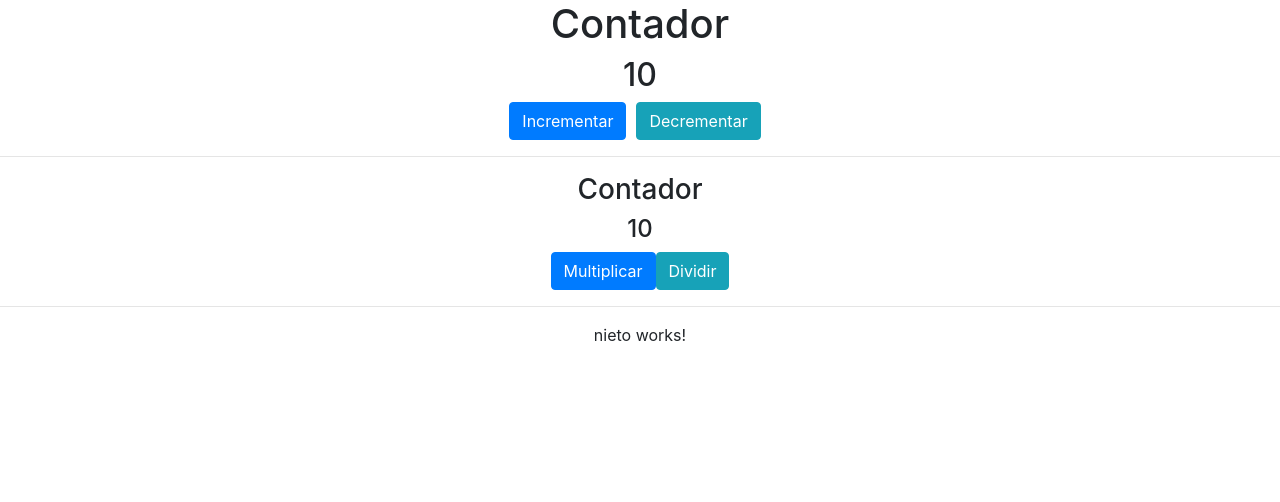
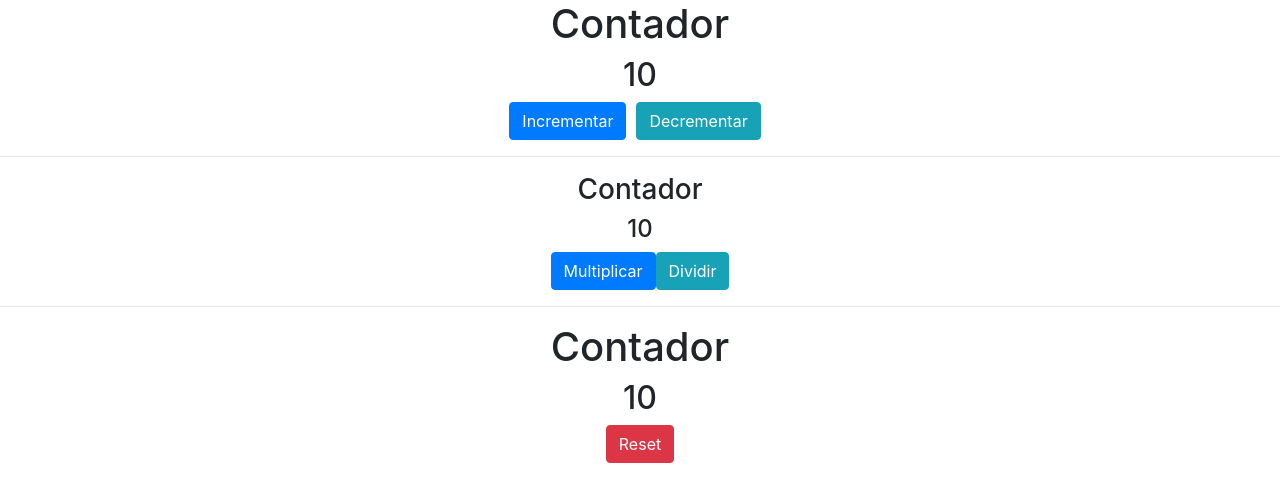
Before and after one commit to VictorBejarano/angular-ngrx, an Angular app: page / in a window 1280 px wide. Shown: the top 502 px of the page. Built offline with nearby package versions, Linux system fonts and the light colour scheme.

Commit message:
Inputs and Outputs

```diff
--- a/package.json
+++ b/package.json
@@ -19,6 +19,7 @@
     "@angular/platform-browser": "~9.1.0",
     "@angular/platform-browser-dynamic": "~9.1.0",
     "@angular/router": "~9.1.0",
+    "@ngrx/store": "^9.2.0",
     "bootstrap": "^4.5.0",
     "rxjs": "~6.5.4",
     "tslib": "^1.10.0",
--- a/src/app/app.component.html
+++ b/src/app/app.component.html
@@ -19,11 +19,3 @@
     <app-hijo [contador]='contador' (cambioContador)='contador = $event'></app-hijo>
   </div>
 </div>
-
-<hr>
-
-<div class="row text-center">
-  <div class="col">
-    <app-nieto></app-nieto>
-  </div>
-</div>
--- a/src/app/contador/hijo/hijo.component.html
+++ b/src/app/contador/hijo/hijo.component.html
@@ -7,3 +7,11 @@
         <button (click)='dividir()' class="btn btn-info">Dividir</button>
     </div>
 </div>
+
+<hr>
+
+<div class="row text-center">
+  <div class="col">
+    <app-nieto [contador]="contador" (contadorCambio)="resetNieto($event)"></app-nieto>
+  </div>
+</div>
--- a/src/app/contador/hijo/hijo.component.ts
+++ b/src/app/contador/hijo/hijo.component.ts
@@ -24,4 +24,9 @@
     this.cambioContador.emit(this.contador);
   }
 
+  resetNieto(nuevoContador) {
+    this.contador = nuevoContador;
+    this.cambioContador.emit(this.contador);
+  }
+
 }
--- a/src/app/contador/nieto/nieto.component.html
+++ b/src/app/contador/nieto/nieto.component.html
@@ -1 +1,6 @@
-<p>nieto works!</p>
+<div class="col">
+    <h1>Contador</h1>
+    <h2>{{ contador }}</h2>
+</div>
+
+<button (click)="Reset()" class="btn btn-danger">Reset</button>
--- a/src/app/contador/nieto/nieto.component.ts
+++ b/src/app/contador/nieto/nieto.component.ts
@@ -1,15 +1,20 @@
-import { Component, OnInit } from '@angular/core';
+import { Component, OnInit, Input, Output, EventEmitter } from '@angular/core';
 
 @Component({
-  selector: 'app-nieto',
-  templateUrl: './nieto.component.html',
-  styleUrls: ['./nieto.component.css']
+    selector: 'app-nieto',
+    templateUrl: './nieto.component.html',
+    styleUrls: ['./nieto.component.css'],
 })
 export class NietoComponent implements OnInit {
+    @Input() contador: number;
+    @Output() contadorCambio = new EventEmitter<number>();
 
-  constructor() { }
+    constructor() {}
 
-  ngOnInit(): void {
-  }
+    ngOnInit(): void {}
 
+    Reset() {
+        this.contador = 0;
+        this.contadorCambio.emit(this.contador);
+    }
 }
```
Also changed, not shown: 1 other file (tests, documents, lock files or other folders).
